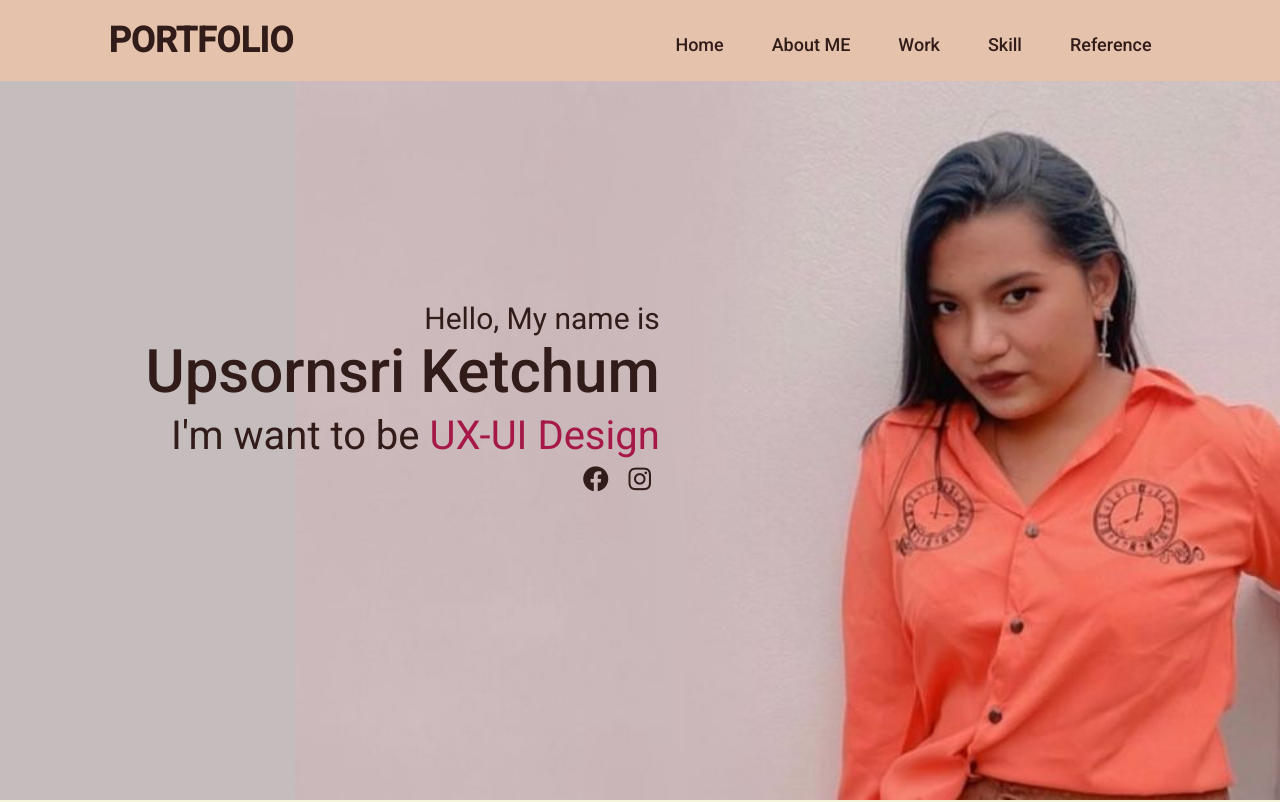
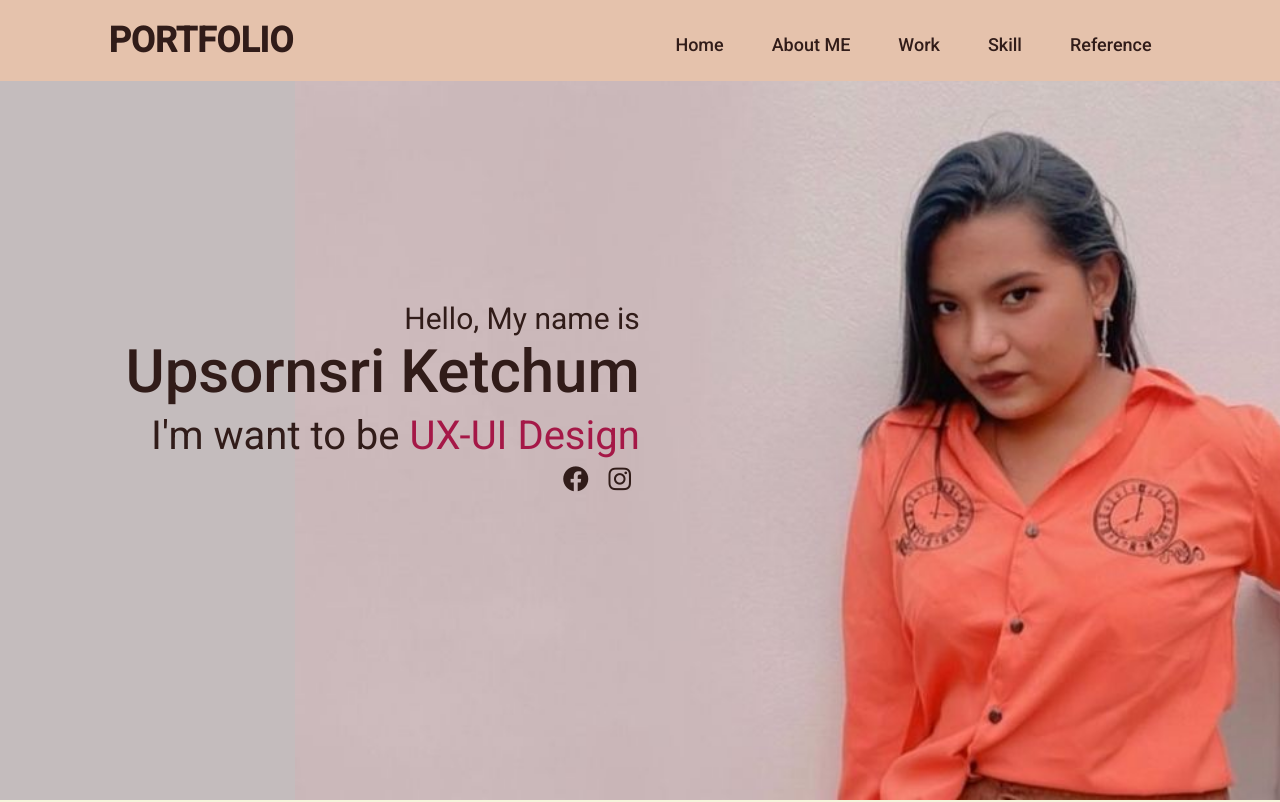
Before and after one commit to Canvas10678/Portfolio, a plain HTML site: page index.html in a window 1280 px wide. Shown: the top 802 px of the page. Drawn offline with nearby package versions, Linux system fonts and the light colour scheme.

Commit message:
Update Portfolio.css

```diff
--- a/Portfolio.css
+++ b/Portfolio.css
@@ -70,7 +70,7 @@ body {
     color:#311c19;
 }
 .home .max-width {
-    margin: auto 0 auto 40px;
+    margin: auto 0 auto 20px;
     font-family: 'Roboto';
     text-align: right;
 }
```
